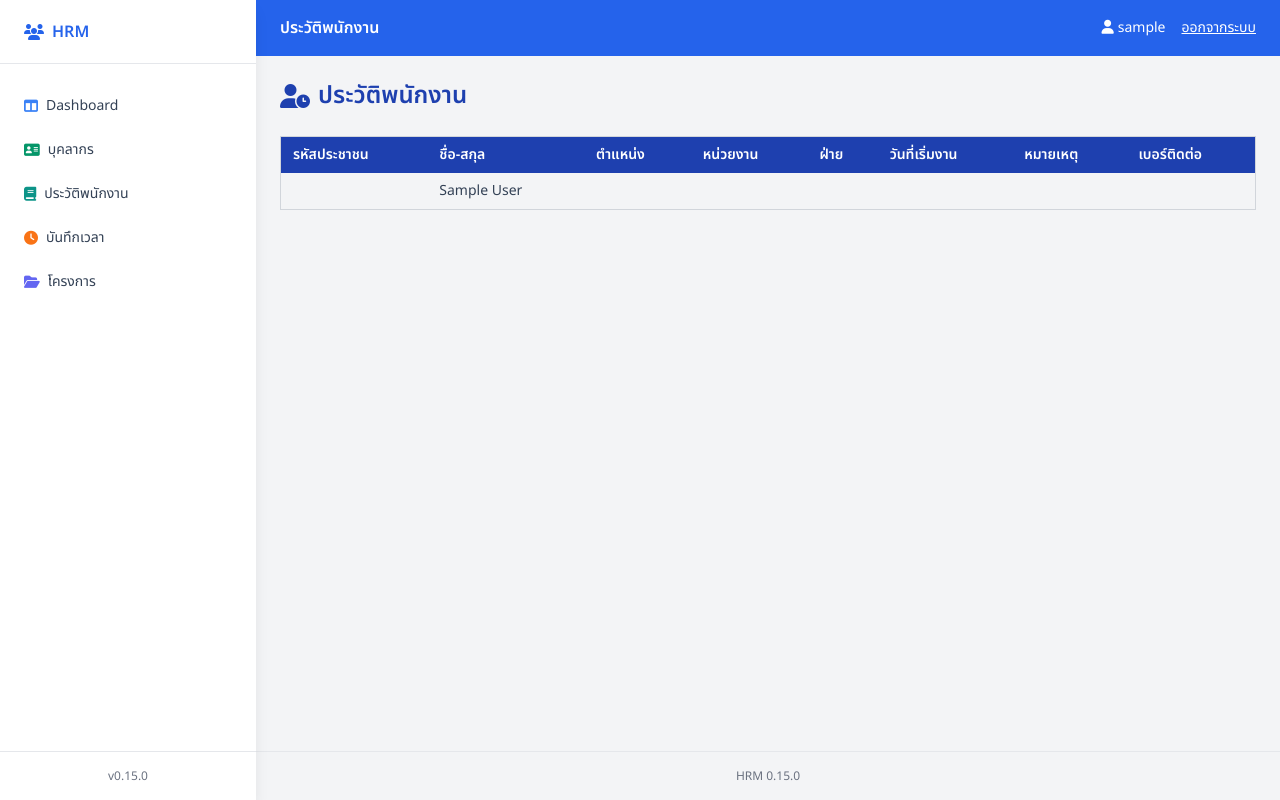
After one commit to theeraphol/hrm, a Flask app: page /hrm/history in a window 1280 px wide. The commit adds this page. Run offline with Flask 2, Linux system fonts and the light colour scheme; the visitor is signed in with stand-in values (Sample User, id 1); some libraries are stand-ins or nearby versions.

Commit message:
เพิ่มหน้าประวัติพนักงานและปรับเวอร์ชัน

```diff
--- a/app.py
+++ b/app.py
@@ -162,6 +162,26 @@ def staff():
         conn.close()
     return render_template('staff.html', staff_list=rows, title='ข้อมูลบุคลากร')
 
+# ----- Employee History -----
+
+@bp.route('/history')
+def history():
+    if not sso_authenticated():
+        return redirect(url_for('hrm.login'))
+
+    conn = get_connection()
+    try:
+        with conn.cursor() as cur:
+            query = (
+                'SELECT national_id, full_name, position, department, division, '
+                'start_date, note, phone FROM employee_histories ORDER BY id'
+            )
+            cur.execute(query)
+            rows = cur.fetchall()
+    finally:
+        conn.close()
+    return render_template('history.html', history_list=rows, title='ประวัติพนักงาน')
+
 # ----- Projects -----
 
 @bp.route('/projects')
--- a/config.py
+++ b/config.py
@@ -3,7 +3,7 @@ import os
 class Config:
     """การตั้งค่าสำหรับแอปพลิเคชัน"""
 
-    VERSION = "0.14.0"
+    VERSION = "0.15.0"
 
     # คีย์ลับสำหรับ Flask ต้องกำหนดผ่านตัวแปรสภาพแวดล้อมเท่านั้น
     SECRET_KEY = os.environ.get("BST-bangsithong-app-SECRET_KEY-024467684")
--- a/templates/base.html
+++ b/templates/base.html
@@ -28,6 +28,11 @@
         <li>
           <a href="{{ url_for('hrm.staff') }}" class="flex items-center gap-2 p-2 rounded-lg hover:bg-blue-50">
             <i class="fa-solid fa-address-card text-emerald-600"></i> บุคลากร
+          </a>
+        </li>
+        <li>
+          <a href="{{ url_for('hrm.history') }}" class="flex items-center gap-2 p-2 rounded-lg hover:bg-blue-50">
+            <i class="fa-solid fa-book text-teal-600"></i> ประวัติพนักงาน
           </a>
         </li>
         <li>
--- /dev/null
+++ b/templates/history.html
@@ -0,0 +1,34 @@
+{% extends 'base.html' %}
+{% block body %}
+<h1 class="text-2xl font-bold text-blue-800 mb-6 flex items-center gap-2"><i class="fa-solid fa-user-clock"></i><span>ประวัติพนักงาน</span></h1>
+<table class="min-w-full bg-white border border-gray-300 text-sm">
+  <thead class="bg-blue-800 text-white">
+    <tr>
+      <th class="py-2 px-3 text-left">รหัสประชาชน</th>
+      <th class="py-2 px-3 text-left">ชื่อ-สกุล</th>
+      <th class="py-2 px-3 text-left">ตำแหน่ง</th>
+      <th class="py-2 px-3 text-left">หน่วยงาน</th>
+      <th class="py-2 px-3 text-left">ฝ่าย</th>
+      <th class="py-2 px-3 text-left">วันที่เริ่มงาน</th>
+      <th class="py-2 px-3 text-left">หมายเหตุ</th>
+      <th class="py-2 px-3 text-left">เบอร์ติดต่อ</th>
+    </tr>
+  </thead>
+  <tbody>
+    {% for h in history_list %}
+    <tr class="odd:bg-gray-100">
+      <td class="py-2 px-3">{{ h.national_id }}</td>
+      <td class="py-2 px-3">{{ h.full_name or '' }}</td>
+      <td class="py-2 px-3">{{ h.position or '' }}</td>
+      <td class="py-2 px-3">{{ h.department or '' }}</td>
+      <td class="py-2 px-3">{{ h.division or '' }}</td>
+      <td class="py-2 px-3">{{ h.start_date or '' }}</td>
+      <td class="py-2 px-3">{{ h.note or '' }}</td>
+      <td class="py-2 px-3">{{ h.phone or '' }}</td>
+    </tr>
+    {% else %}
+    <tr><td colspan="8" class="py-3 px-3 text-center text-gray-600">ไม่พบข้อมูล</td></tr>
+    {% endfor %}
+  </tbody>
+</table>
+{% endblock %}
```
Also changed, not shown: schema.sql (+13 -0 lines), README.md.
